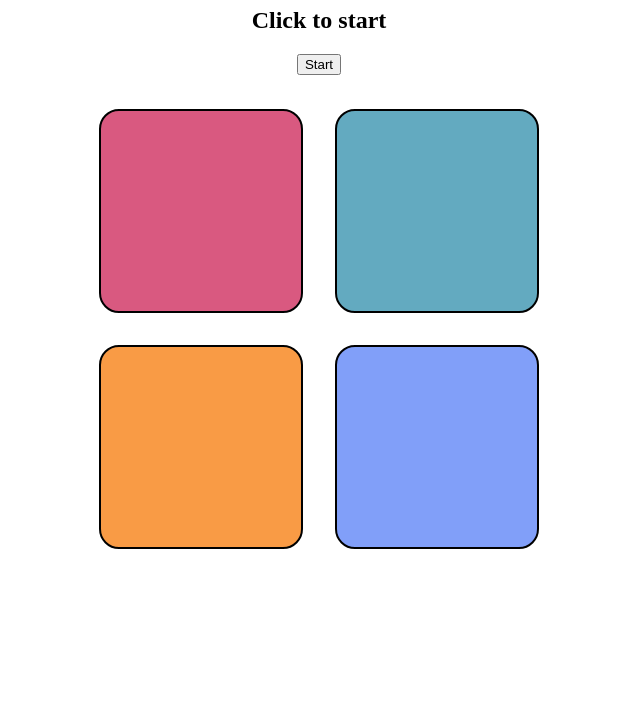
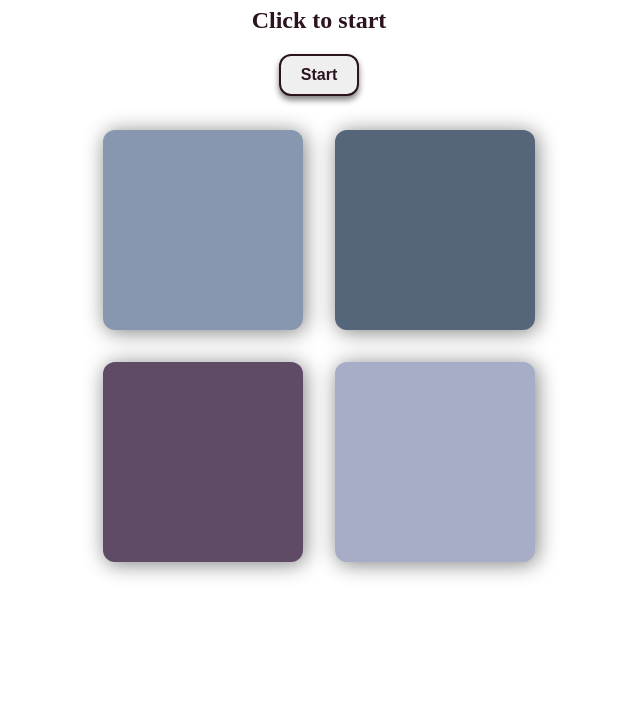
Before and after one commit to Bindhusree56/simon_game, a plain HTML site: page index.html in a window 1280 px wide. Shown: the part 73-800 px from the top of the page, without its empty margins (321-961 px from the left). Drawn offline with Linux system fonts and the light colour scheme.

Commit message:
applied some styling

```diff
--- a/style.css
+++ b/style.css
@@ -4,31 +4,76 @@ body{
 .btn {
     height: 200px;
     width: 200px;
-    border-radius: 20px;
-    border: 2px solid black;
+    border-radius: 12px;
+    box-shadow: 4px 4px 10px rgba(0, 0, 0, 0.1);
+
     margin: 2vh;
     margin-bottom: 4vh;
     cursor: pointer;
+    transition: transform 0.3s ease-in-out;
 }
+.btn:hover{
+    transform: scale(1.03);
+}
+h1{
+    color: #2C1320;
+}
+h2{
+    color: #2C1320;
+}
+
 .btn-container{
     display: flex;
     justify-content: center;
 }
 .yellow{
-    background-color: #f99b45;
+    background-color: #5F4B66;
+    box-shadow: 2px 2px 21px grey;
+    border: none;
 }
 .purple{
-    background-color: #819ff9;
+    background-color: #A7ADC6;
+    box-shadow: 2px 2px 21px grey;
+    border: none;
 }
 .red{
-    background-color: #d95980 ;
+    background-color: #8797AF ;
+    box-shadow: 2px 2px 21px grey;
+    border: none;
 }
 .green{
-    background-color:  #63aac0;
+    background-color:  #56667A;
+    box-shadow: 2px 2px 21px grey;
+    border: none;
 }
 .flash{
     background-color: white;
 }
 .userflash{
-    background-color: teal;
+    background-color: #2C1320;
 }
+button {
+    /* background-color: #A0D6B4; Pastel Teal */
+    color: #2C1320; /* Deep Teal */
+    border: 2px solid #2C1320;
+    ; /* Light Sea Green */
+    padding: 10px 20px;
+    border-radius: 12px;
+    font-size: 16px;
+    font-weight: bold;
+    cursor: pointer;
+    transition: all 0.3s ease-in-out;
+    box-shadow: 0 4px 6px grey;
+  }
+
+  button:hover {
+    background-color: white; /* Light Sea Green */
+    color: #2C1320;
+    transform: scale(1);
+    box-shadow: 0 6px 12px grey;
+  }
+
+  button:active {
+    transform: scale(0.95);
+    box-shadow: 0 2px 4px grey;
+  }
```
